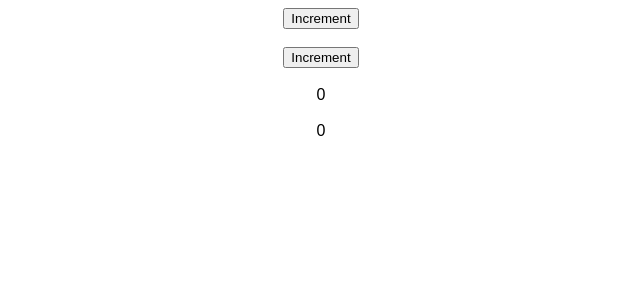
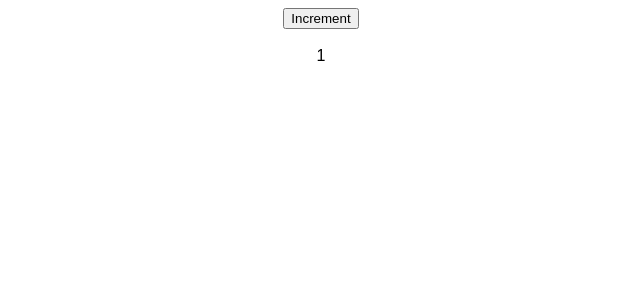
Before and after one commit to arif034/functional-component, a React (Create React App) app: page / in a window 1280 px wide. Shown: the top 300 px of the page, without its empty margins (319-959 px from the left). Built offline with nearby package versions, Linux system fonts and the light colour scheme.

Commit message:
react memo sample code react memo sample code

```diff
--- a/src/App.js
+++ b/src/App.js
@@ -1,9 +1,9 @@
 import "./styles.css";
-import UseCallbackComponent from "./UseCallbackComponent.js";
+import UseMemoComponent from "./UseMemoComponent.js";
 function App() {
   return (
     <div className="App">
-      <UseCallbackComponent />
+      <UseMemoComponent />
     </div>
   );
 }
--- /dev/null
+++ b/src/UseMemoComponent.js
@@ -0,0 +1,19 @@
+import { useMemo, useState } from "react";
+
+function UseMemoComponent() {
+  const [clickCount, setClickCount] = useState(0);
+
+  const clickIncrement = useMemo(() => {
+    console.log("click increment");
+    setClickCount(clickCount + 1);
+  }, []);
+  return (
+    <div>
+      <button onClick={clickIncrement}>Increment</button>
+      <br />
+      <br />
+      {clickCount}
+    </div>
+  );
+}
+export default UseMemoComponent;
```
